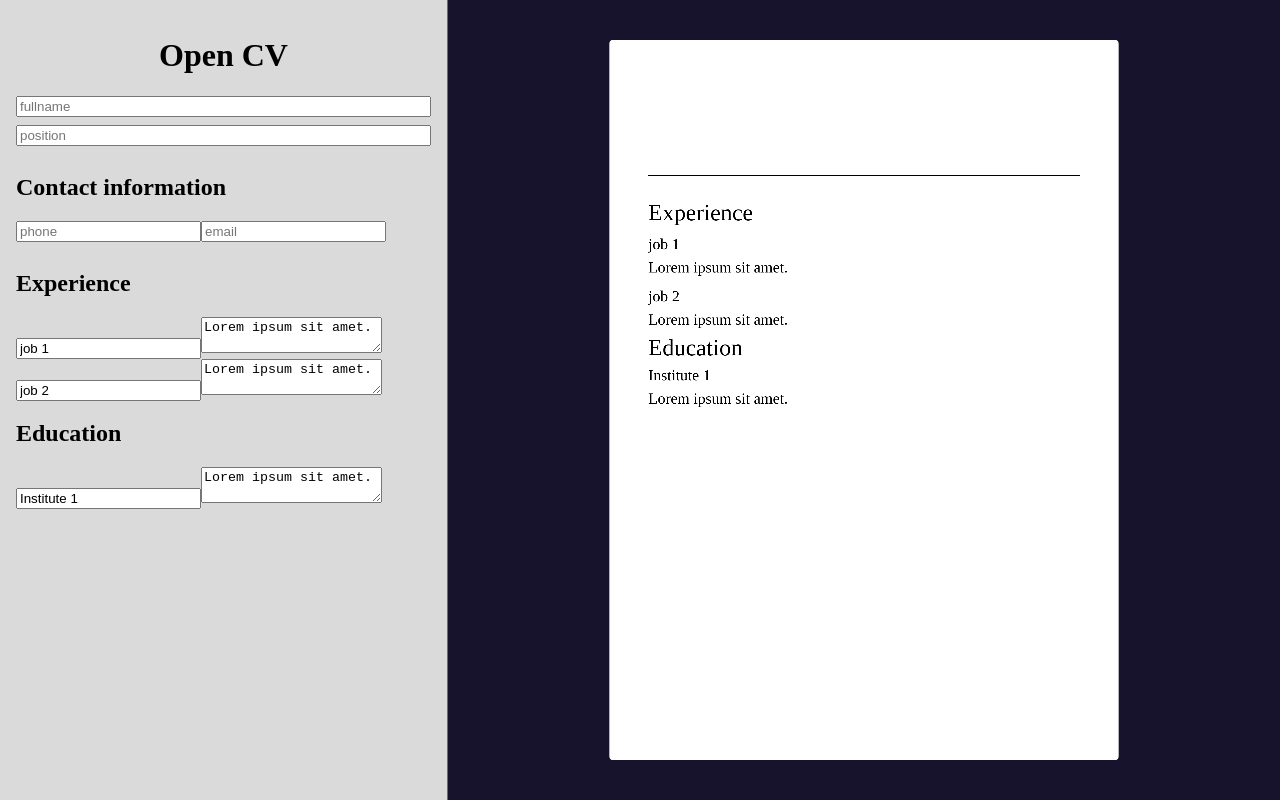
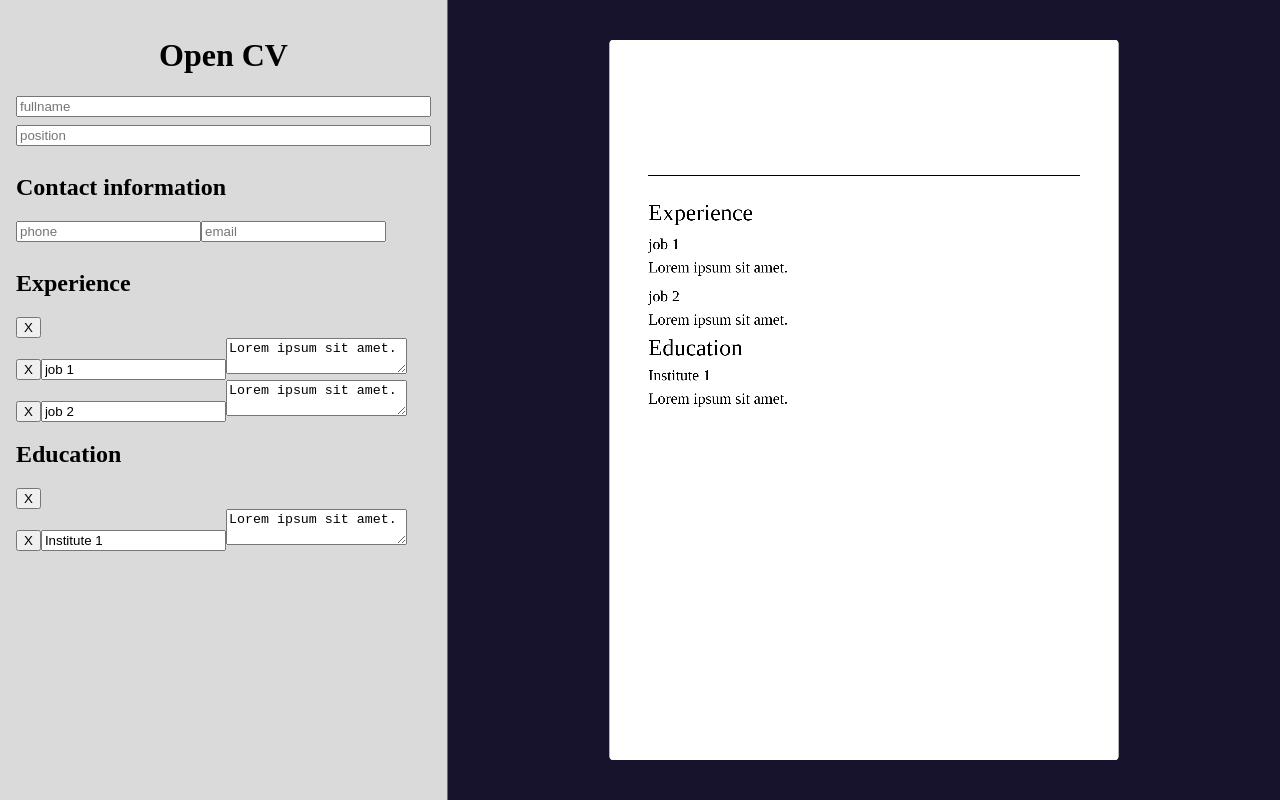
Before and after one commit to lucasserral/opencv, a React (Vite) app: page / in a window 1280 px wide. Built offline with nearby package versions, Linux system fonts and the light colour scheme.

Commit message:
[ADD] SideBar.tsx delete items button

```diff
--- a/src/components/SideBar.tsx
+++ b/src/components/SideBar.tsx
@@ -1,10 +1,13 @@
 import React from "react";
 import OpenCvInput from "./molecules/OpenCvInput";
 
-type sections = Array<{
+type section = {
+  key: string;
   title: string;
-  sectionItems: Array<{ title: string; description: string }>;
-}>;
+  sectionItems: Array<{ key: string; title: string; description: string }>;
+};
+
+type sections = Array<section>;
 
 type props = {
   setValues: Function;
@@ -71,11 +74,47 @@ export default function SideBar({
         </section>
         <section>
           {sections.map((section) => (
-            <div>
-              <h2>{section.title}</h2>
-              <div>
+            <div className="SideBar__Section" key={section.key}>
+              <div className="SideBar__Section--header">
+                <h2>{section.title}</h2>
+
+                <button
+                  type="button"
+                  onClick={() => {
+                    setSections((prev: sections) => {
+                      const sects = [...prev];
+                      const i = sects.findIndex(
+                        (sect) => sect.key == section.key
+                      );
+                      sects.splice(i, 1);
+                      return sects;
+                    });
+                  }}
+                >
+                  X
+                </button>
+              </div>
+              <div className="SideBar__SectionItems--container">
                 {section.sectionItems.map((sectionItem, index) => (
-                  <div>
+                  <div key={sectionItem.key} className="SideBar__SectionItems">
+                    <button
+                      type="button"
+                      onClick={() => {
+                        setSections((prev: sections) => {
+                          const sects = [...prev];
+                          const i = sects.findIndex(
+                            (sect) => sect.key == section.key
+                          );
+                          const ii = sects[i].sectionItems.findIndex(
+                            (sectItem) => sectItem.key == sectionItem.key
+                          );
+                          sects[i].sectionItems.splice(ii, 1);
+                          return sects;
+                        });
+                      }}
+                    >
+                      X
+                    </button>
                     <input
                       placeholder={sectionItem.title || "title"}
                       value={sectionItem.title}
@@ -106,7 +145,6 @@ export default function SideBar({
                           const i = prevThisSectItems.findIndex(
                             (sect) => sect.title == sectionItem.title
                           );
-                          // return prev;
                           prevThisSectItems[i].description = value;
                           return previowsSections;
                         });
```
